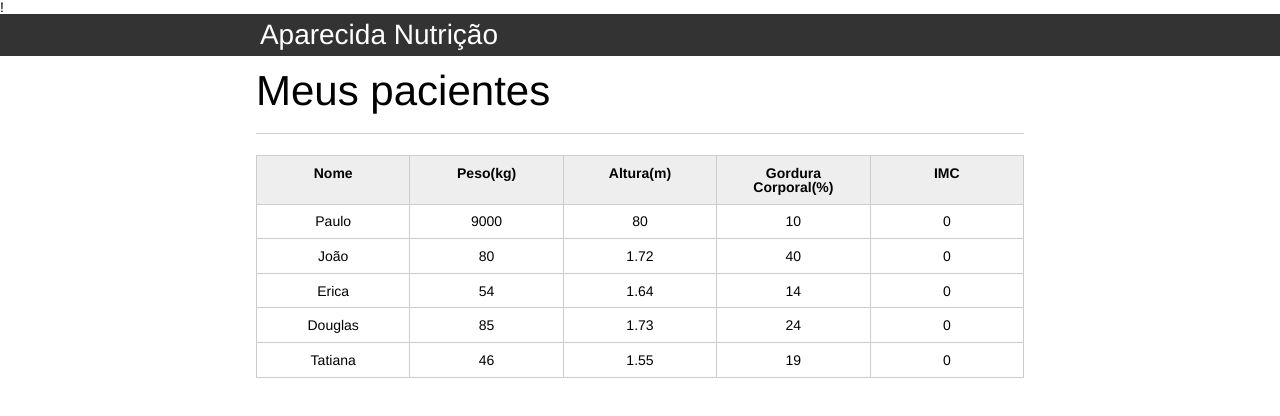
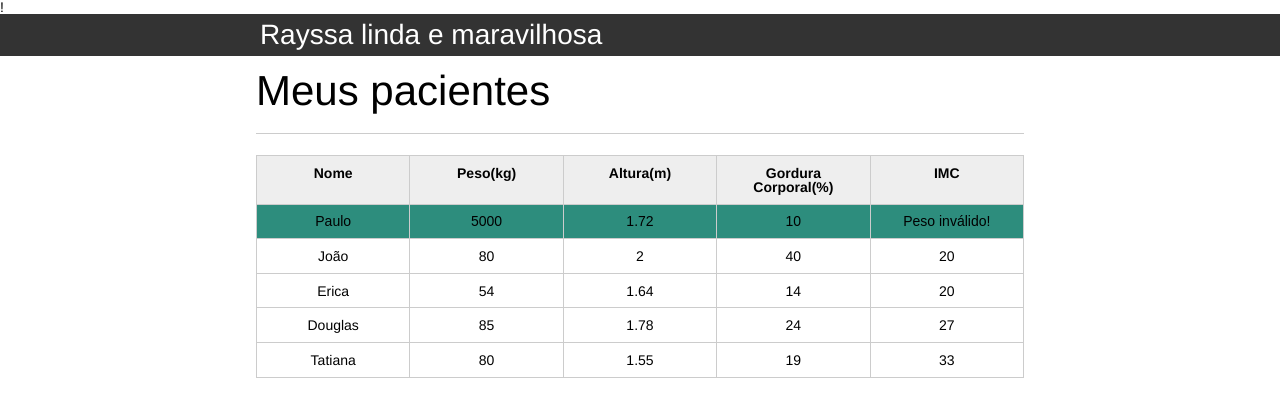
Before and after one commit to Jakson1996-hub/Aprendendo-_JS, a plain HTML site: page introducao-javascript/index.html in a window 1280 px wide. Drawn offline with Linux system fonts and the light colour scheme.

Commit message:
subindo mudanças

```diff
--- a/introducao-javascript/css/index.css
+++ b/introducao-javascript/css/index.css
@@ -132,3 +132,11 @@ button[disabled=disabled], button:disabled {
 .campo-invalido{
 	border: 1px solid red;
 }
+
+
+.paciente-invalido{
+
+	background-color: rgb(45, 141, 125);
+	font-family: Arial, Helvetica, sans-serif;
+
+}
--- a/introducao-javascript/index.html
+++ b/introducao-javascript/index.html
@@ -31,8 +31,8 @@
 					<tbody id="tabela-pacientes">
 						<tr class="paciente" id="primeiroPaciente">
 							<td class="info-nome">Paulo</td>
-							<td class="info-peso">9000</td>
-							<td class="info-altura">80</td>
+							<td class="info-peso">5000</td>
+							<td class="info-altura">1.72</td>
 							<td class="info-gordura">10</td>
 							<td class="info-imc">0</td>
 						</tr>
@@ -40,7 +40,7 @@
 						<tr class="paciente" >
 							<td class="info-nome">João</td>
 							<td class="info-peso">80</td>
-							<td class="info-altura">1.72</td>
+							<td class="info-altura">2</td>
 							<td class="info-gordura">40</td>
 							<td class="info-imc">0</td>
 						</tr>
@@ -56,13 +56,13 @@
 						<tr class="paciente">
 							<td class="info-nome">Douglas</td>
 							<td class="info-peso">85</td>
-							<td class="info-altura">1.73</td>
+							<td class="info-altura">1.78</td>
 							<td class="info-gordura">24</td>
 							<td class="info-imc">0</td>
 						</tr>
 						<tr class="paciente" >
 							<td class="info-nome">Tatiana</td>
-							<td class="info-peso">46</td>
+							<td class="info-peso">80</td>
 							<td class="info-altura">1.55</td>
 							<td class="info-gordura">19</td>
 							<td class="info-imc">0</td>
--- a/introducao-javascript/index.js
+++ b/introducao-javascript/index.js
@@ -1,49 +1,48 @@
-// IMC massa / massa*altura
+var pacientes = document.querySelectorAll('.paciente');
 
-var paciente1 = document.querySelector("#primeiroPaciente"); // Essa linha serve para pegarmos o array do primeiro paciente [nome, peso, altura, gordura e imc]
-var nome = paciente1.querySelector(".info-nome");
+const  title = document.querySelector(".título")
+console.log(title.textContent)
+title.textContent = "Rayssa linda e maravilhosa"
 
-var peso = paciente1.querySelector('.info-peso');
-var pesoNumber = Number(peso);
+for(var a = 0; a < pacientes.length; a++){
 
-    let pesoValido = false;
-    let alturaValida = false;
+ var paciente = pacientes[a];
+ console.log(pacientes[a])
+var pesoTd = paciente.querySelector('.info-peso');
+var peso = pesoTd.textContent;
 
 
-var altura = paciente1.querySelector('.info-altura');
-var alturaNumber = altura.textContent;
-console.log(alturaNumber)
-
-var imcPreenche = paciente1.querySelector('.info-imc')
+var alturaTd = paciente.querySelector('.info-altura');
+var altura = alturaTd.textContent;
 
 
+var imcTd = paciente.querySelector('.info-imc');
 
 
+    if(peso <= 35 || peso >= 200){
 
-if (alturaNumber >= 4 && alturaNumber <=0 ){
+    var pesoValido = false;
+    imcTd.textContent = "Peso inválido!";
+    console.log("Peso inválido")
+    paciente.classList.add("paciente-invalido")
+    }else{
 
-    imcPreenche.textContent = "Altura inválida"
-    console.log("altura inválida")
+        pesoValido = true;
+
+    }
+
+    if(altura <= 0 || altura >= 3.10){
+
+    var alturaValida = false;
+    imcTd.textContent = "Altura inválida!";
+    paciente.classList.add("paciente-invalido")
+    }else{
+
+        alturaValida = true;
+    }
+
+    if(pesoValido === true && alturaValida === true){
+
+      imcTd.textContent = (peso/(altura*altura)).toFixed(0)
+    }
 }
-
-
-// if(pesoValido == true && alturaValida == true)
-//     {
-//     var imc = (pesoNumber/(alturaNumber*alturaNumber)).toFixed(0)
-// }else{""}
-
-
-
-
-// console.log(imcPreenche)
-
-
-
-
-
-
-
-
-// console.log(imc)
-// console.log(pesoNumber+alturaNumber)
-// console.log(`o Nome do Paciente é ${nome},  pesa ${peso}Kg e mede ${altura}`)
```
Also changed, not shown: introducao-javascript/tabelaglobo.html (added).
